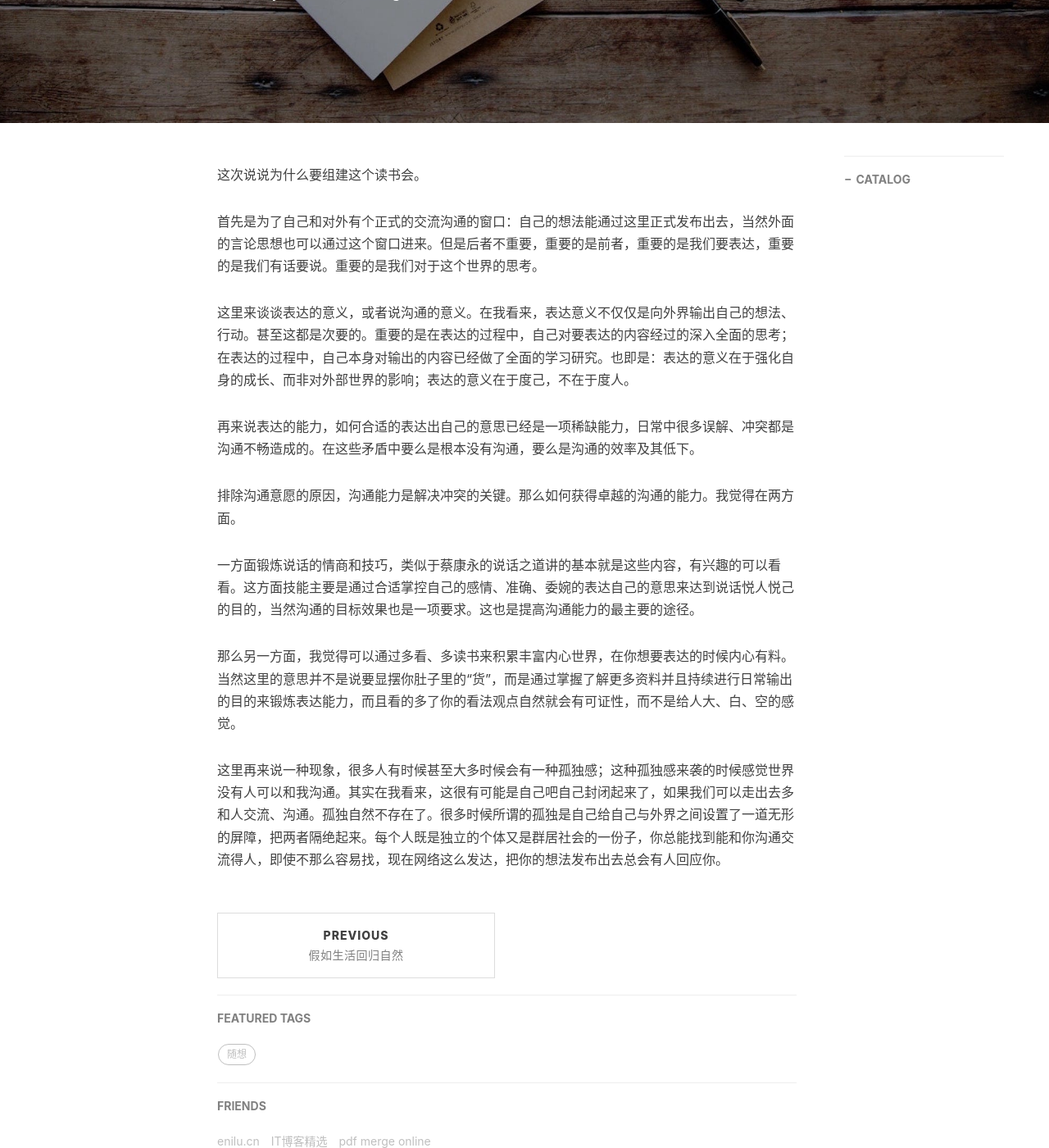
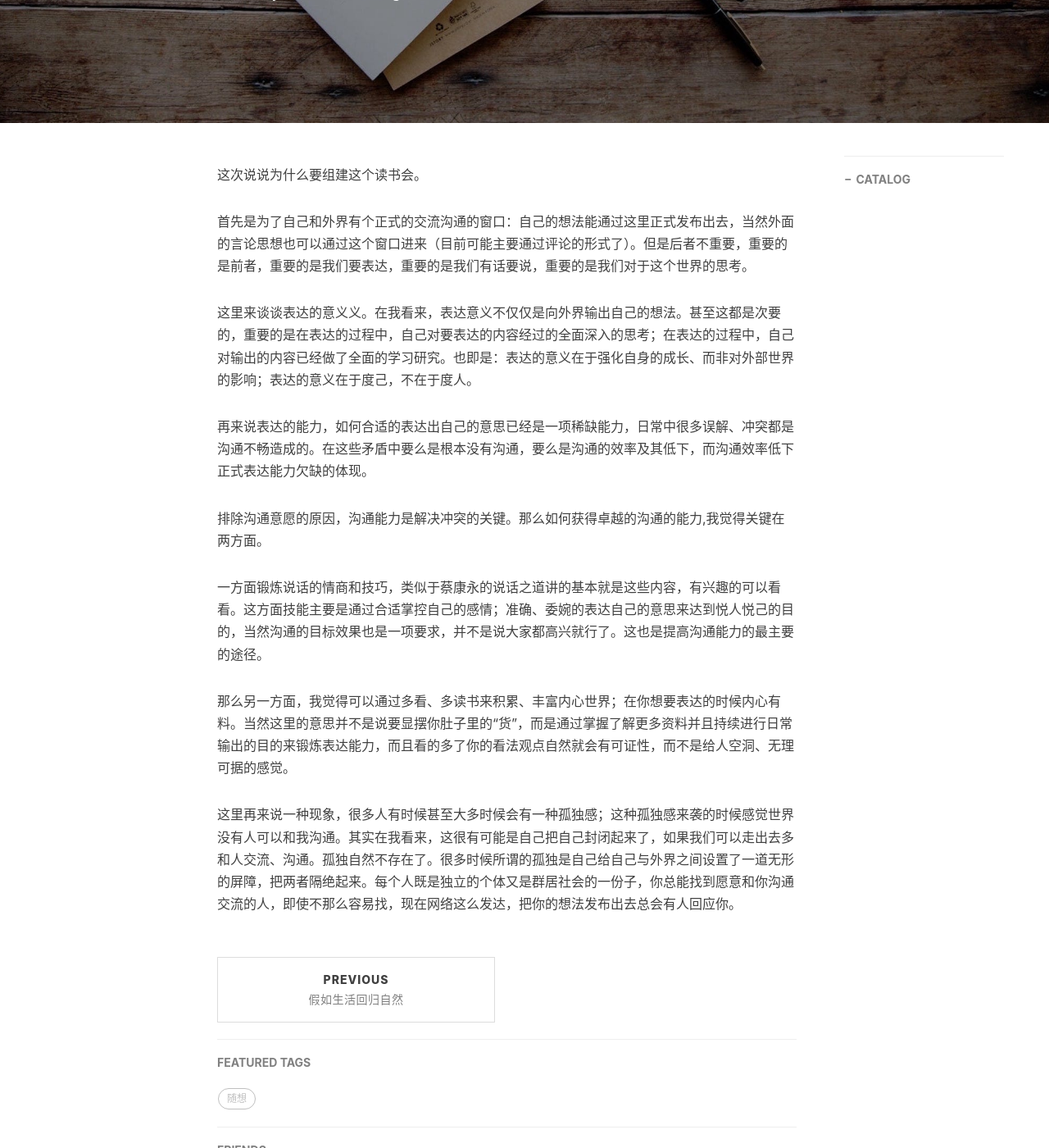
Before and after one commit to enilu-en/enilu-en.github.io, a Jekyll site: the page built from _posts/2018-08-15-表达的意义.md, in a window 1280 px wide and 1400 px high, scrolled down 415 px. Shown: the whole window at 82% size. Built offline with Jekyll 4.4.1, drawn with Linux system fonts in a browser that asks for light colours; nearby versions of some CDN libraries; comment, search, counter and statistics services are not loaded.

Commit message:
change article

```diff
--- a/_posts/2018-08-15-表达的意义.md
+++ b/_posts/2018-08-15-表达的意义.md
@@ -12,16 +12,16 @@ tags:
 
 这次说说为什么要组建这个读书会。
 
-首先是为了自己和对外有个正式的交流沟通的窗口：自己的想法能通过这里正式发布出去，当然外面的言论思想也可以通过这个窗口进来。但是后者不重要，重要的是前者，重要的是我们要表达，重要的是我们有话要说。重要的是我们对于这个世界的思考。
+首先是为了自己和外界有个正式的交流沟通的窗口：自己的想法能通过这里正式发布出去，当然外面的言论思想也可以通过这个窗口进来（目前可能主要通过评论的形式了）。但是后者不重要，重要的是前者，重要的是我们要表达，重要的是我们有话要说，重要的是我们对于这个世界的思考。
 
-这里来谈谈表达的意义，或者说沟通的意义。在我看来，表达意义不仅仅是向外界输出自己的想法、行动。甚至这都是次要的。重要的是在表达的过程中，自己对要表达的内容经过的深入全面的思考；在表达的过程中，自己本身对输出的内容已经做了全面的学习研究。也即是：表达的意义在于强化自身的成长、而非对外部世界的影响；表达的意义在于度己，不在于度人。
+这里来谈谈表达的意义义。在我看来，表达意义不仅仅是向外界输出自己的想法。甚至这都是次要的，重要的是在表达的过程中，自己对要表达的内容经过的全面深入的思考；在表达的过程中，自己对输出的内容已经做了全面的学习研究。也即是：表达的意义在于强化自身的成长、而非对外部世界的影响；表达的意义在于度己，不在于度人。
 
-再来说表达的能力，如何合适的表达出自己的意思已经是一项稀缺能力，日常中很多误解、冲突都是沟通不畅造成的。在这些矛盾中要么是根本没有沟通，要么是沟通的效率及其低下。
+再来说表达的能力，如何合适的表达出自己的意思已经是一项稀缺能力，日常中很多误解、冲突都是沟通不畅造成的。在这些矛盾中要么是根本没有沟通，要么是沟通的效率及其低下，而沟通效率低下正式表达能力欠缺的体现。
 
-排除沟通意愿的原因，沟通能力是解决冲突的关键。那么如何获得卓越的沟通的能力。我觉得在两方面。
+排除沟通意愿的原因，沟通能力是解决冲突的关键。那么如何获得卓越的沟通的能力,我觉得关键在两方面。
 
-一方面锻炼说话的情商和技巧，类似于蔡康永的说话之道讲的基本就是这些内容，有兴趣的可以看看。这方面技能主要是通过合适掌控自己的感情、准确、委婉的表达自己的意思来达到说话悦人悦己的目的，当然沟通的目标效果也是一项要求。这也是提高沟通能力的最主要的途径。
+一方面锻炼说话的情商和技巧，类似于蔡康永的说话之道讲的基本就是这些内容，有兴趣的可以看看。这方面技能主要是通过合适掌控自己的感情；准确、委婉的表达自己的意思来达到悦人悦己的目的，当然沟通的目标效果也是一项要求，并不是说大家都高兴就行了。这也是提高沟通能力的最主要的途径。
 
-那么另一方面，我觉得可以通过多看、多读书来积累丰富内心世界，在你想要表达的时候内心有料。当然这里的意思并不是说要显摆你肚子里的“货”，而是通过掌握了解更多资料并且持续进行日常输出的目的来锻炼表达能力，而且看的多了你的看法观点自然就会有可证性，而不是给人大、白、空的感觉。
+那么另一方面，我觉得可以通过多看、多读书来积累、丰富内心世界；在你想要表达的时候内心有料。当然这里的意思并不是说要显摆你肚子里的“货”，而是通过掌握了解更多资料并且持续进行日常输出的目的来锻炼表达能力，而且看的多了你的看法观点自然就会有可证性，而不是给人空洞、无理可据的感觉。
 
-这里再来说一种现象，很多人有时候甚至大多时候会有一种孤独感；这种孤独感来袭的时候感觉世界没有人可以和我沟通。其实在我看来，这很有可能是自己吧自己封闭起来了，如果我们可以走出去多和人交流、沟通。孤独自然不存在了。很多时候所谓的孤独是自己给自己与外界之间设置了一道无形的屏障，把两者隔绝起来。每个人既是独立的个体又是群居社会的一份子，你总能找到能和你沟通交流得人，即使不那么容易找，现在网络这么发达，把你的想法发布出去总会有人回应你。
+这里再来说一种现象，很多人有时候甚至大多时候会有一种孤独感；这种孤独感来袭的时候感觉世界没有人可以和我沟通。其实在我看来，这很有可能是自己把自己封闭起来了，如果我们可以走出去多和人交流、沟通。孤独自然不存在了。很多时候所谓的孤独是自己给自己与外界之间设置了一道无形的屏障，把两者隔绝起来。每个人既是独立的个体又是群居社会的一份子，你总能找到愿意和你沟通交流的人，即使不那么容易找，现在网络这么发达，把你的想法发布出去总会有人回应你。
```
